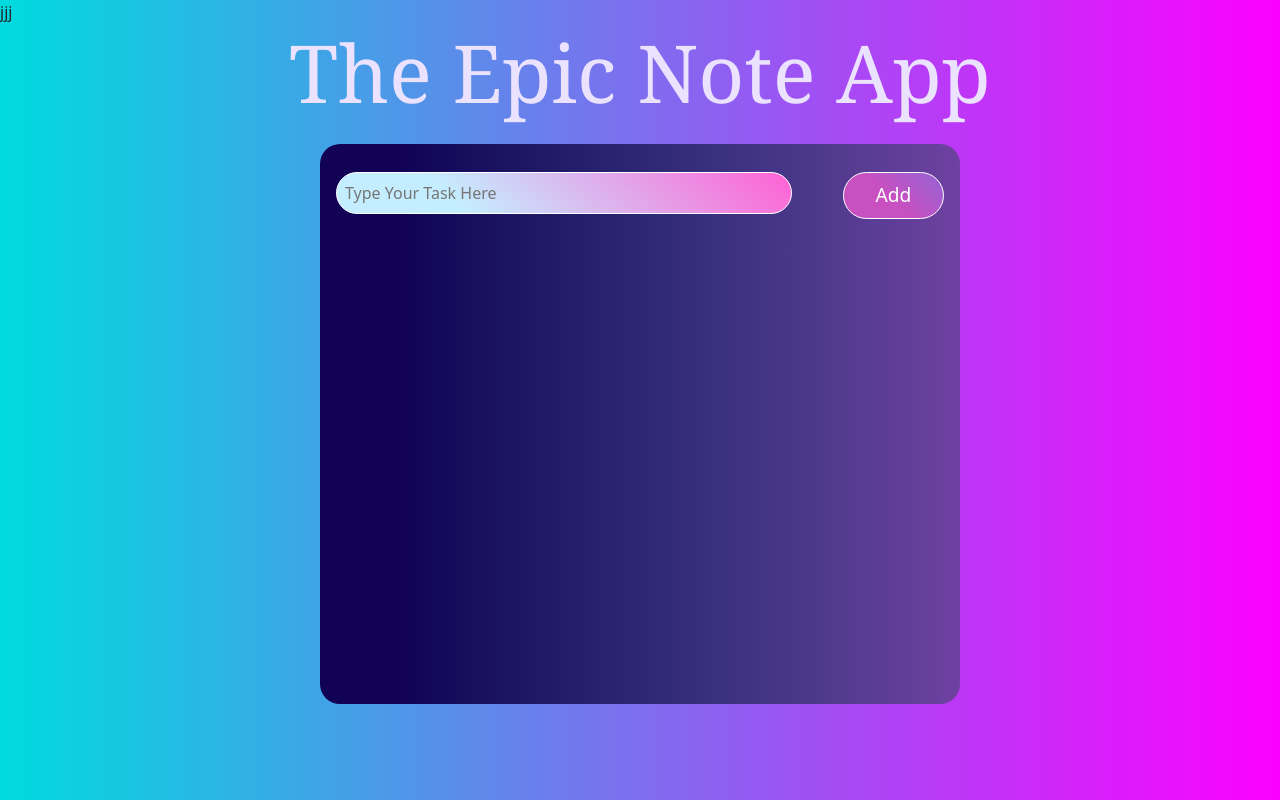
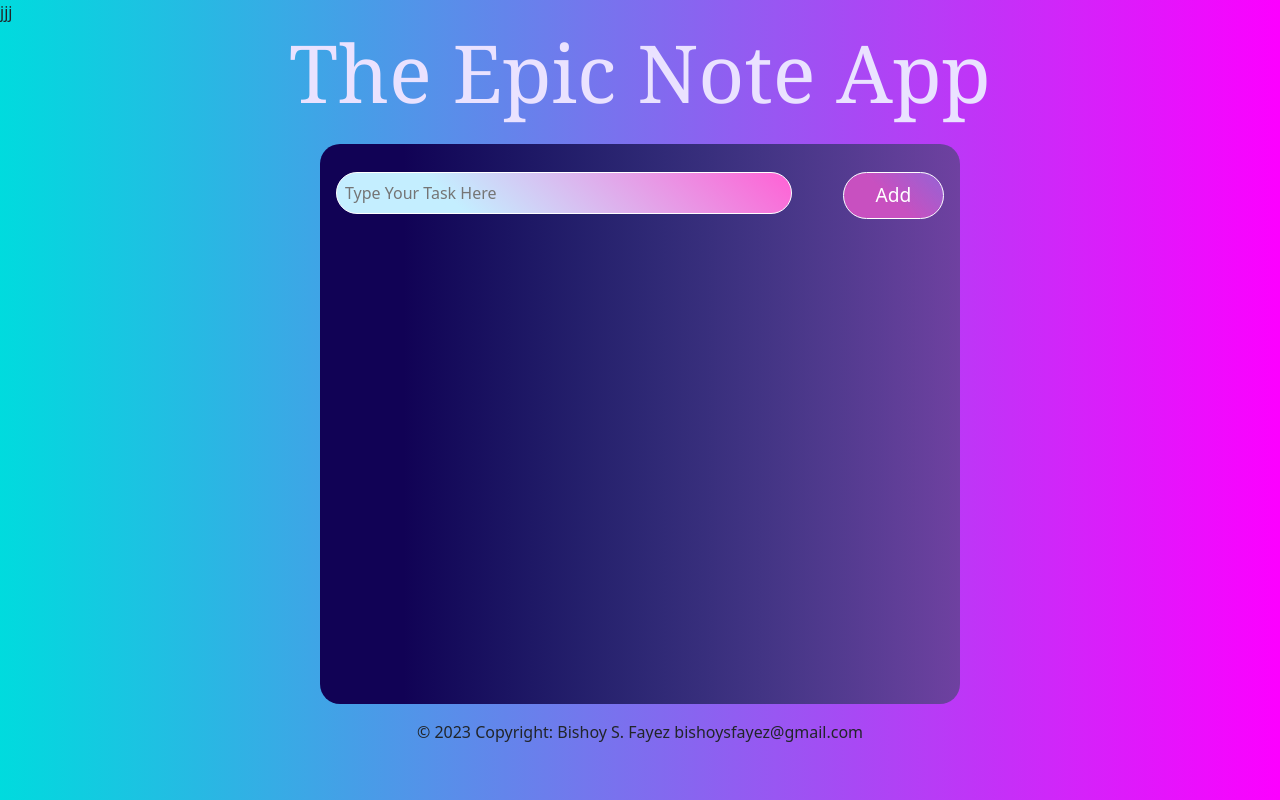
Before and after one commit to bishoysfayez/NotesApp-React, a React (Create React App) app: page / in a window 1280 px wide. Built offline with nearby package versions, Linux system fonts and the light colour scheme.

Commit message:
Add files via upload

```diff
--- a/src/MainInputPage/MainInputPage.jsx
+++ b/src/MainInputPage/MainInputPage.jsx
@@ -194,9 +194,18 @@ const postEditedNote = function (){
 
             </div>
 
+
+            <br />
+
+
+
         </div>
 
-
+        <footer>
+            <div className="text-center p-3" >
+                © 2023 Copyright: Bishoy S. Fayez bishoysfayez@gmail.com
+            </div>
+        </footer>
 
 
 
```
